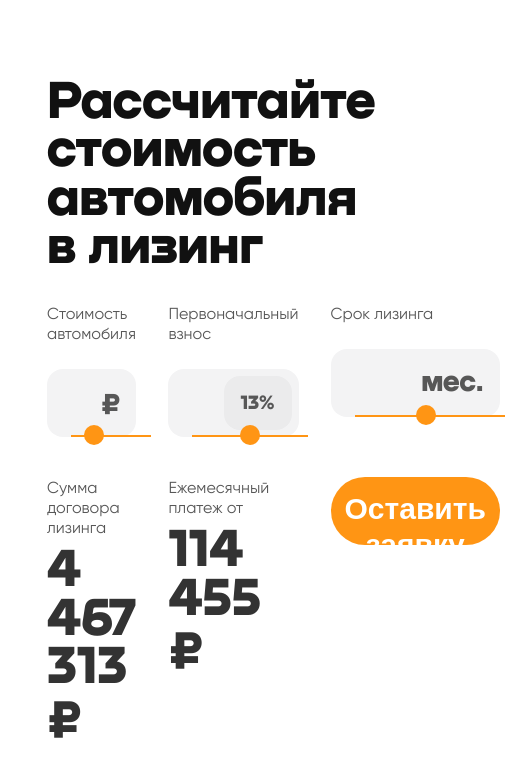
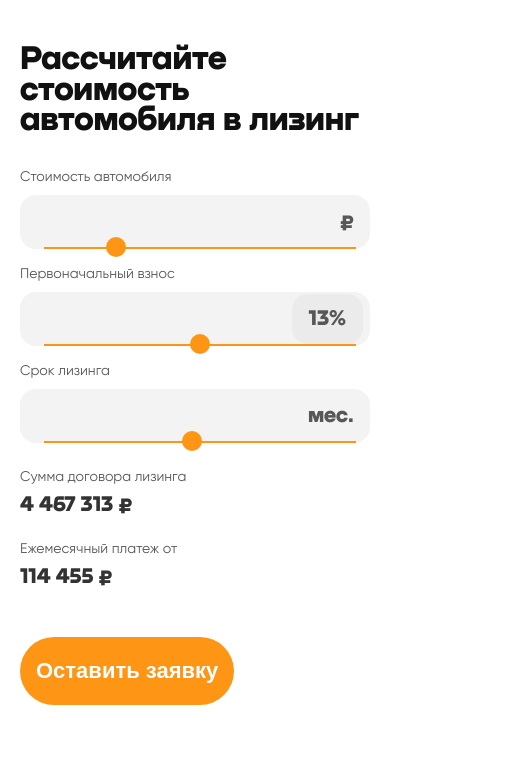
Before and after one commit to dvvinfo/calculator-leasing, a website: page app/pug/index.pug in a window 390 px wide. Shown: the whole page, 505 px wide, since content can reach past the window. Drawn offline with nearby package versions, Linux system fonts and the light colour scheme; files that its build step writes are made by us from their sources; files whose address does not match are found by name.

Commit message:
адптироал под мобильные устройства

```diff
--- a/app/pug/modules/body.pug
+++ b/app/pug/modules/body.pug
@@ -10,23 +10,24 @@ block body
                             input#cost.calculator-input(type="text",name="cost")
                             span.calculator-text ₽
                             input#cost-range.calculator-range(type="range", name="cost-range",min="1500000", max="10000000",step="1",value="3300000")
-                        .calculator-total
-                            h3.calculator-title Сумма договора лизинга
-                                .calculator-number 4 467 313 ₽
                     .calculator-item
                         h3.calculator-title Первоначальный взнос
                         .calculator-input-wrapper
                             input#contribution.calculator-input(type="text",name="contribution")
                             span.calculator-text.calculator-percentages 13%
                             input#contribution-range.calculator-range(type="range", name="contribution-range",min="10", max="60",step="1", value="420000 ")
-                        .calculator-total
-                            h3.calculator-title Ежемесячный платеж от
-                                .calculator-number 114 455 ₽
                     .calculator-item
                         h3.calculator-title Срок лизинга
                         .calculator-input-wrapper
                             input#term.calculator-input(type="text",name="term")
                             span.calculator-text мес.
                             input#term-range.calculator-range(type="range", name="term-range",min="6", max="120",step="1", value="60")
-                        .calculator-total
+                .calculator-content.calculator-bottom
+                    .calculator-total
+                            h3.calculator-title Сумма договора лизинга
+                            .calculator-number 4 467 313 ₽
+                    .calculator-total
+                            h3.calculator-title Ежемесячный платеж от
+                            .calculator-number 114 455 ₽
+                    .calculator-total
                             button.calculator-btn Оставить заявку
--- a/app/scss/style.scss
+++ b/app/scss/style.scss
@@ -140,8 +140,6 @@ body {
     }
   }
 
-
-
   // .calculator-range {
   //     align-items: center;
   //     -webkit-appearance: none;
@@ -225,11 +223,8 @@ body {
   //     display: none;
   //   }
 
-
-
-
   &-total {
-    margin-top: 42px;
+    margin-top: 19px;
   }
   &-number {
     margin-top: 8px;
@@ -239,9 +234,9 @@ body {
     color: var(--black-normal);
     font-family: "Nekst";
   }
-  &-btn{
+  &-btn {
     width: 100%;
-    padding: 14px;
+    padding: 14px 0;
     height: 68px;
     border-radius: 40px;
     background-color: var(--orange);
@@ -252,7 +247,7 @@ line-height: 36px;
     color: var(--white);
     border: none;
     transition: all 0.3s;
-&:hover{
+    &:hover {
       background-color: var(--black);
     }
     &:focus {
@@ -260,3 +255,88 @@ transition: all 0.3s;
     }
   }
 }
+
+@media screen and (max-width: 1025px) {
+  .calculator-btn {
+    font-size: 20px;
+  }
+  .calculator-number {
+    font-size: 40px;
+  }
+  .main {
+    height: auto;
+  }
+  .wrapper {
+    padding: 64px 36px;
+  }
+}
+@media screen and (max-width: 768px) {
+  .calculator-content {
+    display: block;
+  }
+
+  .calculator-bottom {
+    display: flex;
+    flex-wrap: wrap;
+    justify-content: space-between;
+   padding-top: 44px;
+  }
+  .calculator-btn {
+    width: 345px;
+    margin-top: 25px;
+    font-size: 30px;
+  }
+  .calculator-number {
+    font-size: 54px;
+  }
+  .calculator-item {
+    margin-bottom: 35px;
+    &:last-child {
+      margin-bottom: 0;
+    }
+  }
+}
+@media screen and (max-width: 585px) {
+    .title {
+        font-size: 34px;
+    }
+    .wrapper{
+        padding: 44px 20px;
+    }
+    .calculator-title{
+        font-size: 14px;
+line-height: 136%;
+margin-bottom: 8px;
+    }
+    .calculator-input{
+        padding: 14px 20px;
+        font-size: 22px;
+line-height: 20px;
+    }
+    .calculator-text{
+        font-size: 22px;
+line-height: 20px;
+    }
+    .calculator-item {
+        margin-bottom: 16px;
+    }
+    .calculator-bottom{
+        margin-top: 0;
+        padding-top: 0;
+    }
+    .calculator-total {
+        margin-top: 25px;
+    }
+    .calculator-number{
+        font-size: 22px;
+line-height: 20px
+    }
+    .calculator-btn {
+        padding: 14px 16px;
+        max-width: 280px;
+        width: 100%;
+        font-size: 22px;
+        line-height: 20px
+      }
+
+}
```
Also changed, not shown: dist/css/style.css, dist/index.html. Lines whose indentation alone changed are shown as unchanged.
